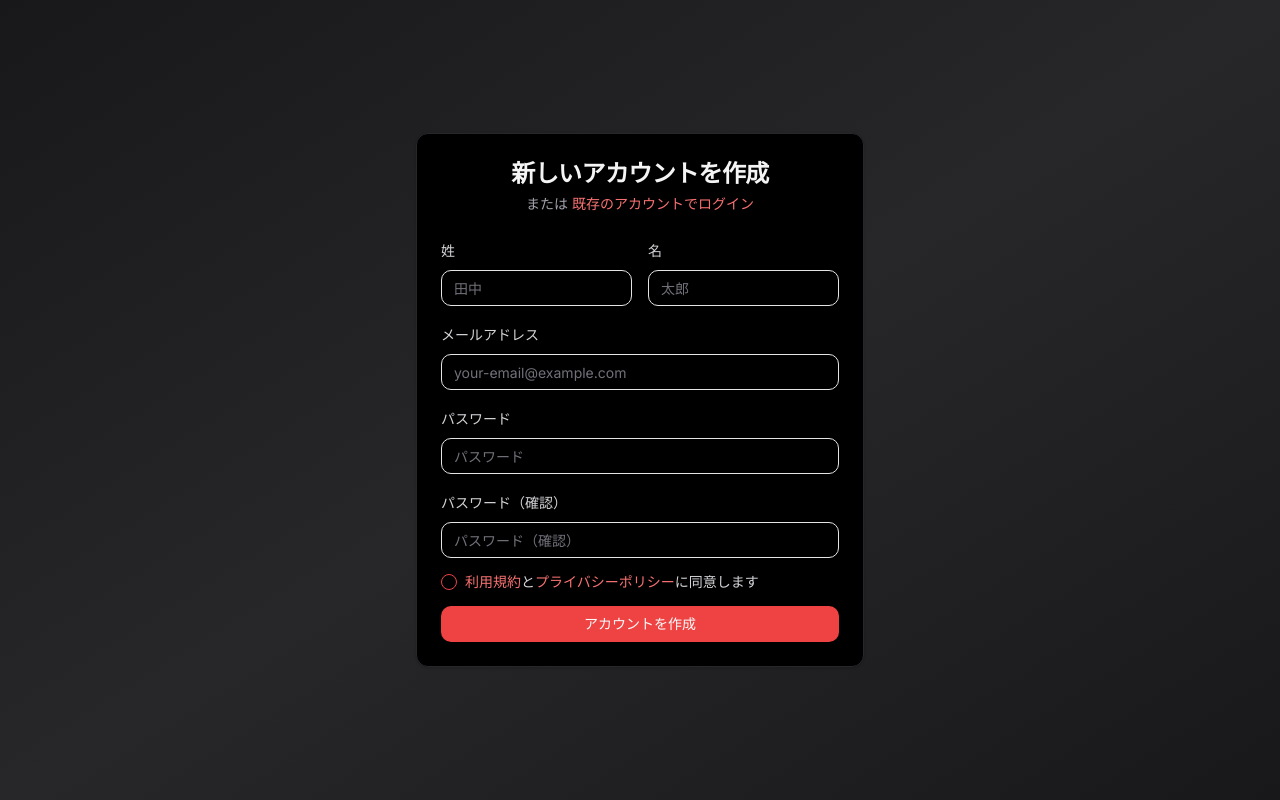
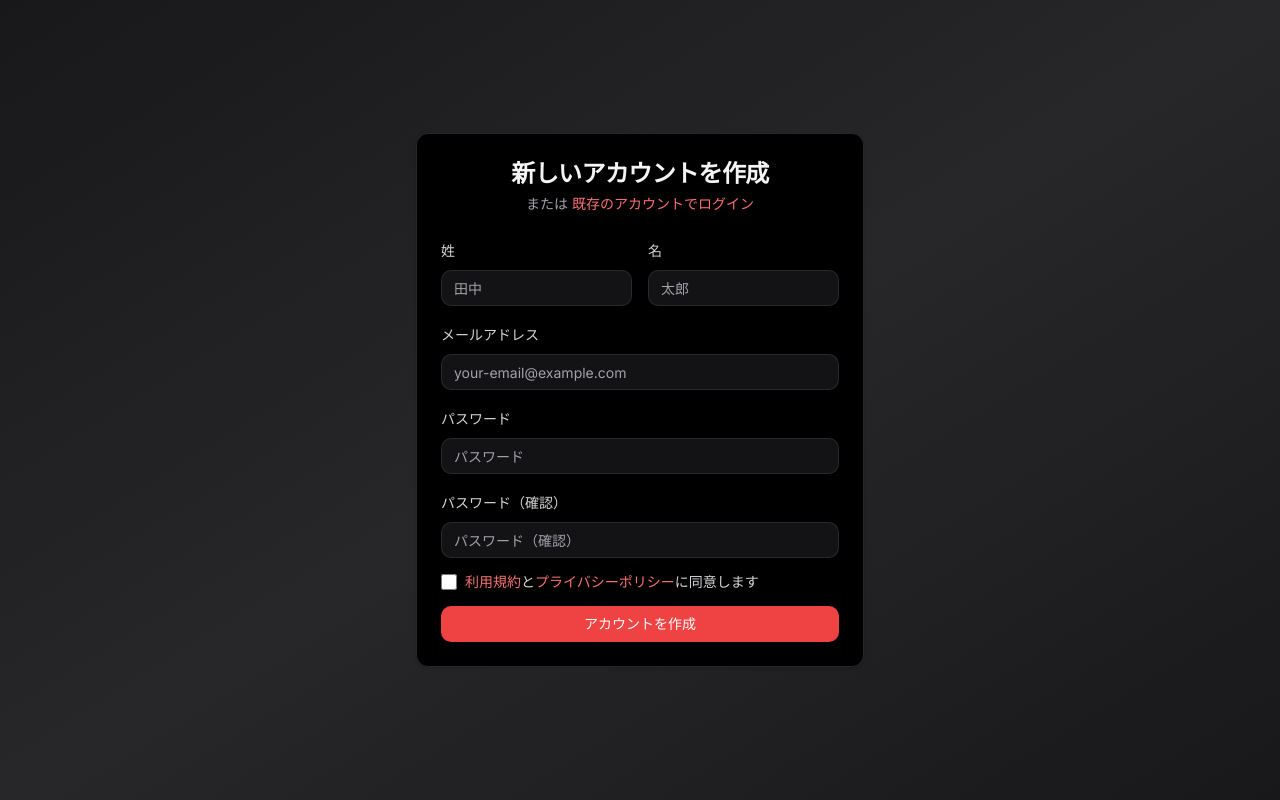
Before and after one commit to kyoya-oga/enterprise-ec-demo, a Next.js app: page /en/register in a window 1280 px wide. Built offline with nearby package versions, Linux system fonts and the light colour scheme.

Commit message:
会員登録のUI作成

```diff
--- a/src/app/[locale]/(auth)/register/page.tsx
+++ b/src/app/[locale]/(auth)/register/page.tsx
@@ -1,138 +1,146 @@
 'use client'
 
 import Link from 'next/link'
-import { useState } from 'react'
+import { usePathname } from 'next/navigation'
+import { useFormState } from 'react-dom'
 
-import { Button } from '@/components/ui/Button'
-import { Card, CardContent, CardDescription, CardHeader, CardTitle } from '@/components/ui/Card'
-import { Input } from '@/components/ui/Input'
+import { FormField } from '@/components/ui/FormField'
 import { Label } from '@/components/ui/Label'
-import { Checkbox } from '@/components/ui/Checkbox'
+import { AuthCard } from '@/components/ui/AuthCard'
+import { SubmitButton } from '@/components/ui/SubmitButton'
+import { registerAction, type RegisterFormState } from '@/lib/actions/auth'
 
-export default function RegisterPage({ params: { locale } }: { params: { locale: string } }) {
-  const [formData, setFormData] = useState({
-    firstName: '',
-    lastName: '',
-    email: '',
-    password: '',
-    confirmPassword: '',
-    terms: false
-  })
-
-  const handleInputChange = (e: React.ChangeEvent<HTMLInputElement>) => {
-    const { name, value, type, checked } = e.target
-    setFormData(prev => ({
-      ...prev,
-      [name]: type === 'checkbox' ? checked : value
-    }))
-  }
-
-  const handleSubmit = (e: React.FormEvent) => {
-    e.preventDefault()
-    // Handle form submission
-    console.log('Form submitted:', formData)
-  }
+export default function RegisterPage() {
+  const pathname = usePathname()
+  const locale = pathname.split('/')[1]
+  const initialState: RegisterFormState = {}
+  const [state, formAction] = useFormState(registerAction, initialState)
 
   return (
-    <Card className="w-full max-w-md mx-auto bg-black border-zinc-800">
-      <CardHeader className="space-y-1">
-        <CardTitle className="text-2xl text-center text-zinc-100">
-          新しいアカウントを作成
-        </CardTitle>
-        <CardDescription className="text-center text-zinc-400">
+    <AuthCard
+      title="新しいアカウントを作成"
+      description={
+        <>
           または{' '}
-          <Link href={`/${locale}/login`} className="text-red-400 hover:text-red-300 hover:underline">
+          <Link
+            href={`/${locale}/login`}
+            className="text-red-400 hover:text-red-300 hover:underline"
+          >
             既存のアカウントでログイン
           </Link>
-        </CardDescription>
-      </CardHeader>
-      <CardContent>
-        <form onSubmit={handleSubmit} className="space-y-4">
+        </>
+      }
+    >
+      <form action={formAction} className="space-y-4">
         <div className="grid grid-cols-2 gap-4">
-            <div className="space-y-2">
-              <Label htmlFor="firstName" className="text-zinc-300">姓</Label>
-              <Input
+          <div>
+            <FormField
               id="firstName"
               name="firstName"
+              label="姓"
               placeholder="田中"
-                value={formData.firstName}
-                onChange={handleInputChange}
               required
             />
+            {state.errors?.firstName && (
+              <p className="text-red-400 text-sm mt-1">{state.errors.firstName[0]}</p>
+            )}
           </div>
-            <div className="space-y-2">
-              <Label htmlFor="lastName" className="text-zinc-300">名</Label>
-              <Input
+          <div>
+            <FormField
               id="lastName"
               name="lastName"
+              label="名"
               placeholder="太郎"
-                value={formData.lastName}
-                onChange={handleInputChange}
               required
             />
+            {state.errors?.lastName && (
+              <p className="text-red-400 text-sm mt-1">{state.errors.lastName[0]}</p>
+            )}
           </div>
         </div>
 
-          <div className="space-y-2">
-            <Label htmlFor="email" className="text-zinc-300">メールアドレス</Label>
-            <Input
+        <div>
+          <FormField
             id="email"
             name="email"
             type="email"
+            label="メールアドレス"
             placeholder="your-email@example.com"
-              value={formData.email}
-              onChange={handleInputChange}
             required
           />
+          {state.errors?.email && (
+            <p className="text-red-400 text-sm mt-1">{state.errors.email[0]}</p>
+          )}
         </div>
 
-          <div className="space-y-2">
-            <Label htmlFor="password" className="text-zinc-300">パスワード</Label>
-            <Input
+        <div>
+          <FormField
             id="password"
             name="password"
             type="password"
+            label="パスワード"
             placeholder="パスワード"
-              value={formData.password}
-              onChange={handleInputChange}
             required
           />
+          {state.errors?.password && (
+            <p className="text-red-400 text-sm mt-1">{state.errors.password[0]}</p>
+          )}
         </div>
 
-          <div className="space-y-2">
-            <Label htmlFor="confirmPassword" className="text-zinc-300">パスワード（確認）</Label>
-            <Input
+        <div>
+          <FormField
             id="confirmPassword"
             name="confirmPassword"
             type="password"
+            label="パスワード（確認）"
             placeholder="パスワード（確認）"
-              value={formData.confirmPassword}
-              onChange={handleInputChange}
             required
           />
+          {state.errors?.confirmPassword && (
+            <p className="text-red-400 text-sm mt-1">{state.errors.confirmPassword[0]}</p>
+          )}
         </div>
 
+        <div>
           <div className="flex items-center space-x-2">
-            <Checkbox
+            <input
               id="terms"
               name="terms"
-              checked={formData.terms}
-              onCheckedChange={(checked) =>
-                setFormData(prev => ({ ...prev, terms: checked === true }))
-              }
+              type="checkbox"
+              value="true"
               required
+              className="h-4 w-4 text-red-600 focus:ring-red-500 border-zinc-600 bg-zinc-800 rounded"
             />
             <Label htmlFor="terms" className="text-sm leading-none peer-disabled:cursor-not-allowed peer-disabled:opacity-70 text-zinc-300">
-              <a href="#" className="text-red-400 hover:text-red-300 hover:underline">利用規約</a>と
-              <a href="#" className="text-red-400 hover:text-red-300 hover:underline">プライバシーポリシー</a>に同意します
+              <a
+                href="#"
+                className="text-red-400 hover:text-red-300 hover:underline"
+              >
+                利用規約
+              </a>
+              と
+              <a
+                href="#"
+                className="text-red-400 hover:text-red-300 hover:underline"
+              >
+                プライバシーポリシー
+              </a>
+              に同意します
             </Label>
           </div>
+          {state.errors?.terms && (
+            <p className="text-red-400 text-sm mt-1">{state.errors.terms[0]}</p>
+          )}
+        </div>
 
-          <Button type="submit" className="w-full">
+        {state.message && (
+          <p className="text-red-400 text-sm">{state.message}</p>
+        )}
+
+        <SubmitButton className="w-full">
           アカウントを作成
-          </Button>
+        </SubmitButton>
       </form>
-      </CardContent>
-    </Card>
+    </AuthCard>
   )
 }
--- /dev/null
+++ b/src/components/ui/AuthCard.tsx
@@ -0,0 +1,34 @@
+import * as React from "react"
+import { Card, CardContent, CardDescription, CardHeader, CardTitle } from "./Card"
+
+interface AuthCardProps {
+  title: string
+  description?: React.ReactNode
+  children: React.ReactNode
+}
+
+const AuthCard: React.FC<AuthCardProps> = ({
+  title,
+  description,
+  children
+}) => {
+  return (
+    <Card className="w-full max-w-md mx-auto bg-black border-zinc-800">
+      <CardHeader className="space-y-1">
+        <CardTitle className="text-2xl text-center text-zinc-100">
+          {title}
+        </CardTitle>
+        {description && (
+          <CardDescription className="text-center text-zinc-400">
+            {description}
+          </CardDescription>
+        )}
+      </CardHeader>
+      <CardContent>
+        {children}
+      </CardContent>
+    </Card>
+  )
+}
+
+export { AuthCard }
--- /dev/null
+++ b/src/components/ui/FormField.tsx
@@ -0,0 +1,24 @@
+import * as React from 'react';
+import { Input, type InputProps } from './Input';
+import { Label } from './Label';
+
+interface FormFieldProps extends InputProps {
+  label: string;
+  id: string;
+}
+
+const FormField = React.forwardRef<HTMLInputElement, FormFieldProps>(
+  ({ label, id, className, ...props }, ref) => {
+    return (
+      <div className="space-y-2">
+        <Label htmlFor={id} className="text-zinc-300">
+          {label}
+        </Label>
+        <Input id={id} ref={ref} className={className} {...props} />
+      </div>
+    );
+  }
+);
+FormField.displayName = 'FormField';
+
+export { FormField };
--- a/src/components/ui/Input.tsx
+++ b/src/components/ui/Input.tsx
@@ -11,7 +11,7 @@ const Input = React.forwardRef<HTMLInputElement, InputProps>(
       <input
         type={type}
         className={cn(
-          "flex h-9 w-full rounded-md border border-input bg-transparent px-3 py-1 text-base shadow-sm transition-colors file:border-0 file:bg-transparent file:text-sm file:font-medium file:text-foreground placeholder:text-muted-foreground focus-visible:outline-none focus-visible:ring-1 focus-visible:ring-ring disabled:cursor-not-allowed disabled:opacity-50 md:text-sm",
+          "flex h-9 w-full rounded-md border px-3 py-1 text-base shadow-sm transition-colors file:border-0 file:bg-transparent file:text-sm file:font-medium placeholder:text-zinc-400 focus-visible:outline-none disabled:cursor-not-allowed disabled:opacity-50 md:text-sm input-dark",
           className
         )}
         ref={ref}
--- /dev/null
+++ b/src/components/ui/SubmitButton.tsx
@@ -0,0 +1,23 @@
+'use client'
+
+import { useFormStatus } from 'react-dom'
+import { Button } from './Button'
+
+interface SubmitButtonProps {
+  children: React.ReactNode
+  className?: string
+}
+
+export function SubmitButton({ children, className }: SubmitButtonProps) {
+  const { pending } = useFormStatus()
+
+  return (
+    <Button
+      type="submit"
+      disabled={pending}
+      className={className}
+    >
+      {pending ? '処理中...' : children}
+    </Button>
+  )
+}
--- /dev/null
+++ b/src/lib/actions/auth.ts
@@ -0,0 +1,76 @@
+'use server'
+
+import { redirect } from 'next/navigation'
+
+export interface RegisterFormState {
+  errors?: {
+    firstName?: string[]
+    lastName?: string[]
+    email?: string[]
+    password?: string[]
+    confirmPassword?: string[]
+    terms?: string[]
+  }
+  message?: string
+}
+
+export async function registerAction(
+  prevState: RegisterFormState,
+  formData: FormData
+): Promise<RegisterFormState> {
+  const firstName = formData.get('firstName') as string
+  const lastName = formData.get('lastName') as string
+  const email = formData.get('email') as string
+  const password = formData.get('password') as string
+  const confirmPassword = formData.get('confirmPassword') as string
+  const terms = formData.get('terms') as string
+
+  // Validation
+  const errors: RegisterFormState['errors'] = {}
+
+  if (!firstName?.trim()) {
+    errors.firstName = ['姓を入力してください']
+  }
+
+  if (!lastName?.trim()) {
+    errors.lastName = ['名を入力してください']
+  }
+
+  if (!email?.trim()) {
+    errors.email = ['メールアドレスを入力してください']
+  } else if (!/^[^\s@]+@[^\s@]+\.[^\s@]+$/.test(email)) {
+    errors.email = ['有効なメールアドレスを入力してください']
+  }
+
+  if (!password?.trim()) {
+    errors.password = ['パスワードを入力してください']
+  } else if (password.length < 8) {
+    errors.password = ['パスワードは8文字以上で入力してください']
+  }
+
+  if (!confirmPassword?.trim()) {
+    errors.confirmPassword = ['パスワード（確認）を入力してください']
+  } else if (password !== confirmPassword) {
+    errors.confirmPassword = ['パスワードが一致しません']
+  }
+
+  if (!terms) {
+    errors.terms = ['利用規約とプライバシーポリシーに同意してください']
+  }
+
+  if (Object.keys(errors).length > 0) {
+    return { errors }
+  }
+
+  // TODO: ここでユーザー登録処理を実装
+  console.log('Registration data:', {
+    firstName,
+    lastName,
+    email,
+    password,
+    terms
+  })
+
+  // 成功した場合はログインページにリダイレクト
+  redirect('/ja/login')
+}
```
Lines whose indentation alone changed are shown as unchanged.
